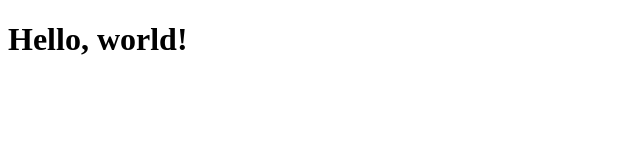
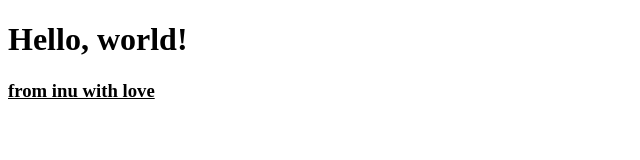
Before and after one commit to GiapKun/hello-world-giap, a plain HTML site: page index.html in a window 1280 px wide. Shown: the whole page, without its empty margins (0-640 px from the left). Drawn offline with Linux system fonts and the light colour scheme.

Commit message:
inu's changes

```diff
--- a/index.html
+++ b/index.html
@@ -9,6 +9,9 @@
 <body>
     <h1>Hello, world!</h1>
 
+
+    <h3 id="inu">from inu with love</h3>
+
     <script src="script/app.js"></script>
 </body>
 </html>
--- a/style/style.css
+++ b/style/style.css
@@ -1,3 +1,6 @@
 * {
     box-sizing: border-box;
 }
+#inu{
+    text-decoration: underline;
+}
```
